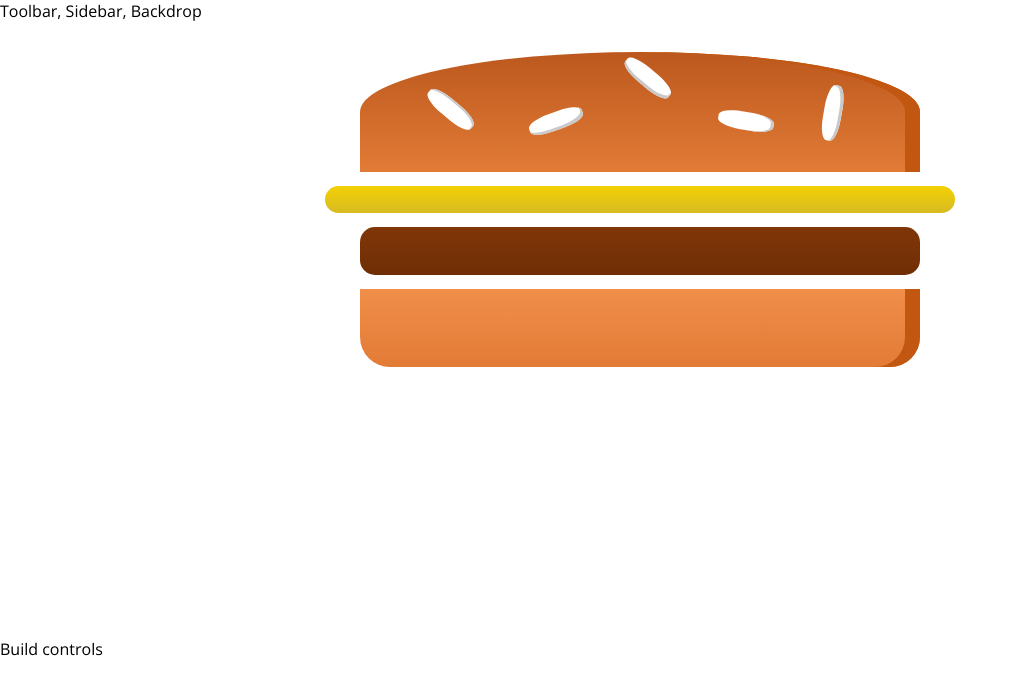
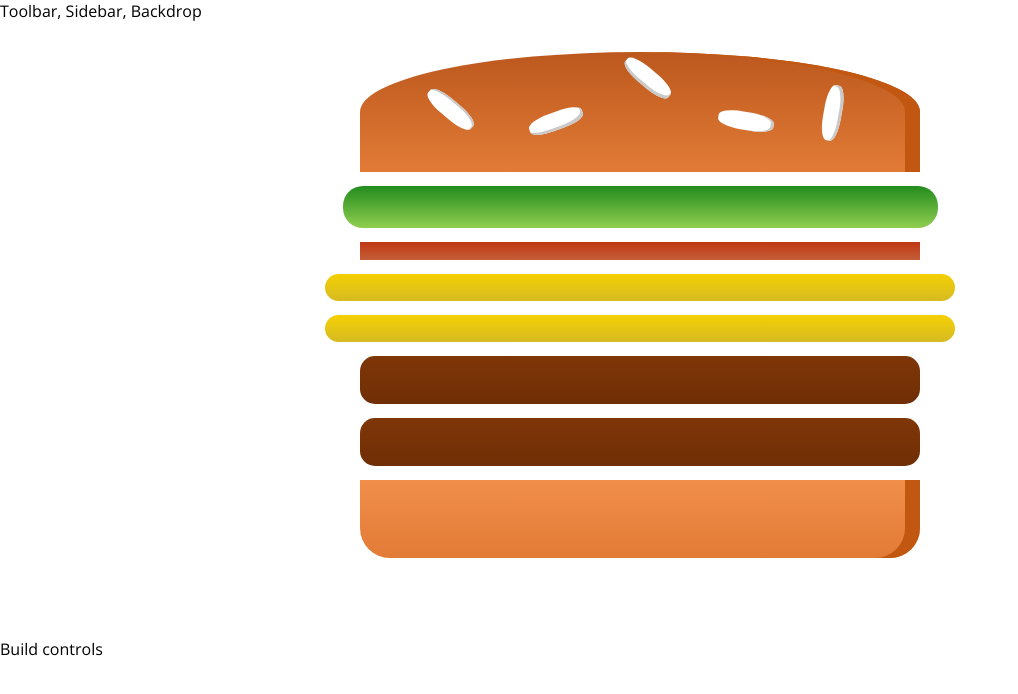
Before and after one commit to ruslantuchkov/burger-builder-app, a React app: page / in a window 1280 px wide. Shown: the top 694 px of the page, without its empty margins (0-1018 px from the left). Built offline with nearby package versions, Linux system fonts and the light colour scheme.

Commit message:
added some dynamic to Burger comp

```diff
--- a/src/components/Burger/Burger.js
+++ b/src/components/Burger/Burger.js
@@ -2,12 +2,23 @@ import React from 'react';
 import classes from './Burger.css';
 import BurgerIngredient from './BurgerIngredient/BurgerIngredient';
 
-const Burger = () => {
+const Burger = ({ ingredients }) => {
+  let arrOfIngredients = Object.keys(ingredients)
+    .map(ing =>
+      [...Array(ingredients[ing])].map((_, i) => (
+        <BurgerIngredient key={ing + i} type={ing} />
+      ))
+    )
+    .reduce((arr, elem) => [...arr, ...elem], []);
+
+  if (arrOfIngredients.length === 0) {
+    arrOfIngredients = <p>Please start adding ingredients.</p>;
+  }
+
   return (
     <div className={classes.Burger}>
       <BurgerIngredient type="bread-top" />
-      <BurgerIngredient type="cheese" />
-      <BurgerIngredient type="meat" />
+      {arrOfIngredients}
       <BurgerIngredient type="bread-bottom" />
     </div>
   );
--- a/src/containers/BurgerBuilder/BurgerBuilder.js
+++ b/src/containers/BurgerBuilder/BurgerBuilder.js
@@ -3,10 +3,19 @@ import Aux from '../../hoc/Aux';
 import Burger from '../../components/Burger/Burger';
 
 class BurgerBuilder extends Component {
+  state = {
+    ingredients: {
+      salad: 1,
+      bacon: 1,
+      cheese: 2,
+      meat: 2
+    }
+  };
+
   render() {
     return (
       <Aux>
-        <Burger />
+        <Burger ingredients={this.state.ingredients} />
         <div>Build controls</div>
       </Aux>
     );
```
